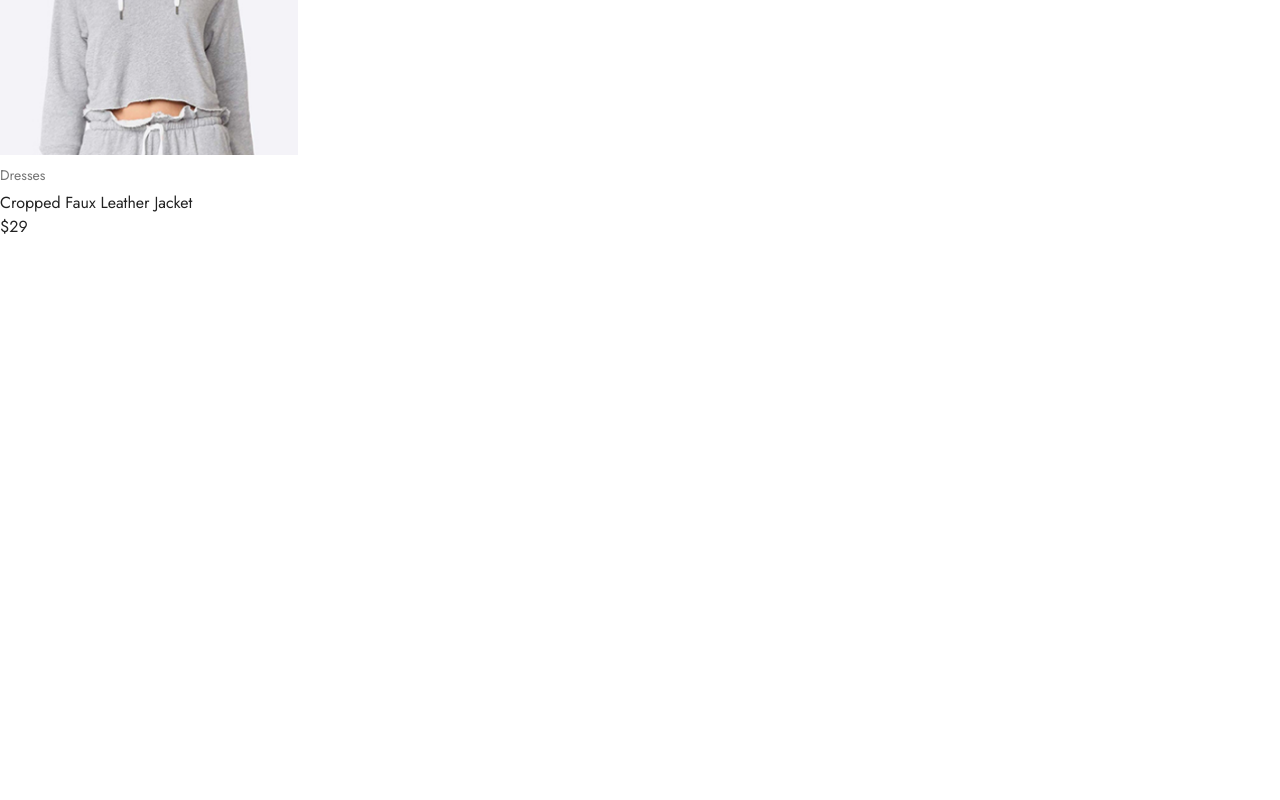
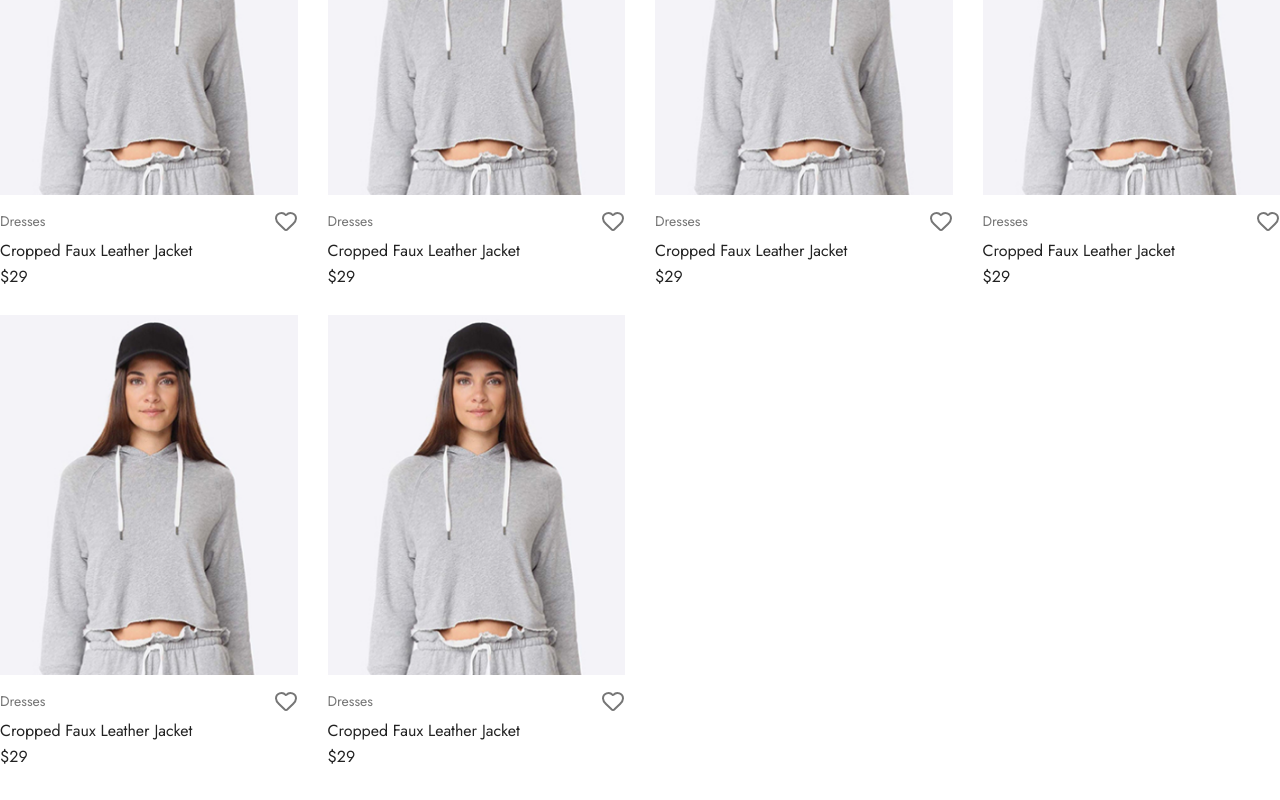
Before and after one commit to minhazulabidin/uomo, a Next.js app in the folder Client/: page / in a window 1280 px wide. Shown: the part 1764-2564 px from the top of the page. Before the commit the page ends 2087 px from the top, so only its background shows below. Built offline with nearby package versions, Linux system fonts and the light colour scheme.

Commit message:
product component done

```diff
--- a/Client/src/components/home/Products/Product.jsx
+++ b/Client/src/components/home/Products/Product.jsx
@@ -1,14 +1,26 @@
 import React from "react";
 import productImage from "../../../../public/images/product.png";
 import Image from "next/image";
+import { Heart } from "lucide-react";
 
 export default function Product() {
   return (
     <div>
-      <Image src={productImage} alt="product" className="h-auto w-full" />
-      <h4 className="my-2 text-sm text-secondary font-jost leading-6">Dresses</h4>
-      <h2 className="my-2 text-base text-primary font-jost leading-[100%]">Cropped Faux Leather Jacket</h2>
-      <h4 className="my-2 text-base text-primary font-jost leading-[100%]">$29</h4>
+      <Image src={productImage} alt="product" className="h-auto w-full cursor-pointer" />
+      <div className="flex justify-between mt-3.5">
+        <div className="space-y-2.5">
+          <h4 className="text-secondary font-jost text-sm leading-6">
+            Dresses
+          </h4>
+          <h2 className="text-primary font-jost text-base leading-[100%]">
+            Cropped Faux Leather Jacket
+          </h2>
+          <h4 className="text-primary font-jost text-base leading-[100%]">
+            $29
+          </h4>
+        </div>
+        <Heart className="text-secondary cursor-pointer"/>
+      </div>
     </div>
   );
 }
--- a/Client/src/components/home/Products/Products.jsx
+++ b/Client/src/components/home/Products/Products.jsx
@@ -19,7 +19,12 @@ const Products = () => {
             </button>
           ))}
         </div>
-        <div className="grid grid-cols-4 gap-7.5">
+        <div className="grid grid-cols-4 gap-7.5 mt-10">
+          <Product />
+          <Product />
+          <Product />
+          <Product />
+          <Product />
           <Product />
         </div>
       </Container>
```
Also changed, not shown: 1 other file (tests, documents, lock files or other folders).
